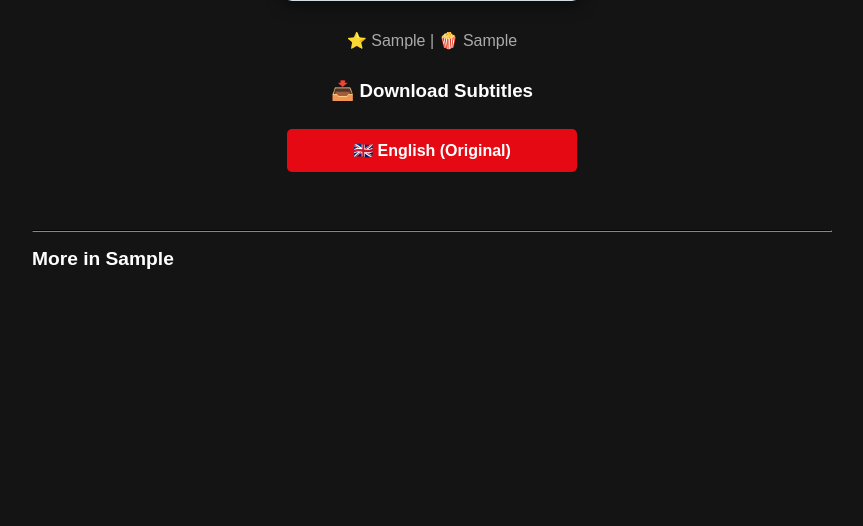
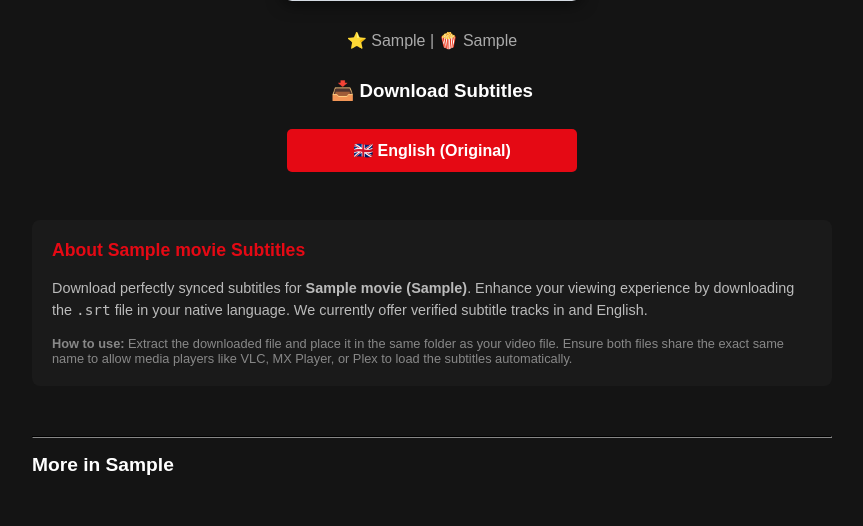
Before and after one commit to filestoreapp/MalayalamSubtitles, a Flask app: page /movie/1 in a window 1280 px wide. Shown: the part 408-934 px from the top of the page, without its empty margins (208-1071 px from the left). Before the commit the page ends 677 px from the top, so only its background shows below. Run offline with Flask 3, Linux system fonts and the light colour scheme; tables that the repository leaves empty hold one stand-in row (values such as "Sample post"); grey boxes marked "Sample" are stand-in pictures.

Commit message:
Update movie.html

```diff
--- a/templates/movie.html
+++ b/templates/movie.html
@@ -60,6 +60,36 @@
         {% if 'ml' in ready_languages %}<a href="/download/{{ movie.id }}/ml" class="btn">🇮🇳 Malayalam</a>{% endif %}
         {% if 'ta' in ready_languages %}<a href="/download/{{ movie.id }}/ta" class="btn">🇮🇳 Tamil</a>{% endif %}
         {% if 'hi' in ready_languages %}<a href="/download/{{ movie.id }}/hi" class="btn">🇮🇳 Hindi</a>{% endif %}
+                <div style="margin-top: 40px; text-align: left; background: #1a1a1a; padding: 20px; border-radius: 8px;">
+            <h3 style="color: #e50914; font-size: 1.1rem; margin-top: 0;">About {{ movie.title }} Subtitles</h3>
+            <p style="color: #bbb; font-size: 0.9rem; line-height: 1.5;">
+                Download perfectly synced subtitles for <strong>{{ movie.title }} ({{ movie.year }})</strong>.
+                {% if movie.media_type == 'series' %}
+                This file is specifically formatted for Season {{ movie.season }}, Episode {{ movie.episode }}.
+                {% endif %}
+                Enhance your viewing experience by downloading the <code>.srt</code> file in your native language. We currently offer verified subtitle tracks in
+                {% if 'ml' in ready_languages %}Malayalam, {% endif %}
+                {% if 'ta' in ready_languages %}Tamil, {% endif %}
+                {% if 'hi' in ready_languages %}Hindi, {% endif %}
+                and English.
+            </p>
+            <p style="color: #888; font-size: 0.8rem; margin-bottom: 0;">
+                <strong>How to use:</strong> Extract the downloaded file and place it in the same folder as your video file. Ensure both files share the exact same name to allow media players like VLC, MX Player, or Plex to load the subtitles automatically.
+            </p>
+        </div>
+
+        <script type="application/ld+json">
+        {
+          "@context": "https://schema.org",
+          "@type": "{% if movie.media_type == 'series' %}TVEpisode{% else %}Movie{% endif %}",
+          "name": "{{ movie.title }}",
+          "image": "{{ movie.poster_url }}",
+          "dateCreated": "{{ movie.year }}",
+          "genre": "{{ movie.category }}",
+          "description": "Download subtitles for {{ movie.title }} in Malayalam, Tamil, and Hindi."
+        }
+        </script>
+
 
         <hr style="border-color: #333; margin-top: 50px;">
         <h2 style="text-align: left; font-size: 1.2rem;">More in {{ movie.category }}</h2>
```
